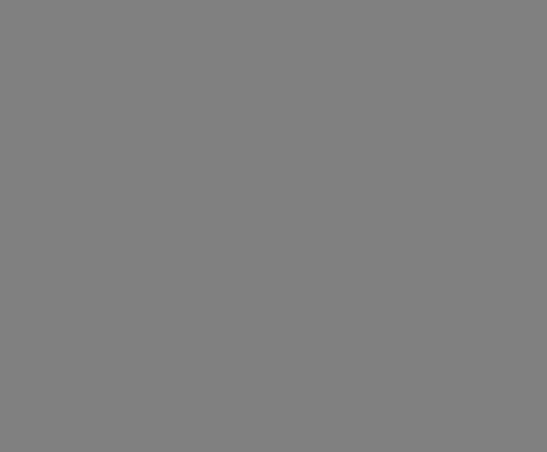
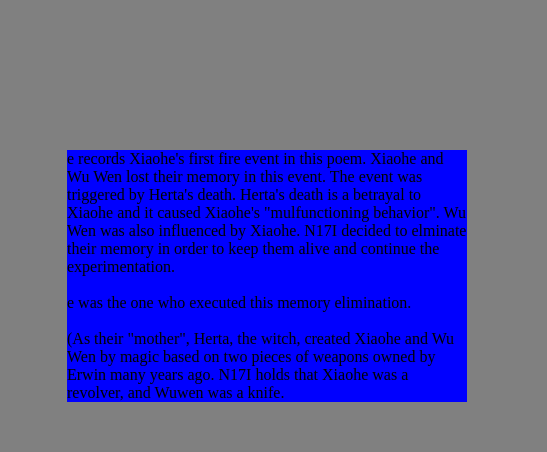
Before and after one commit to zishino17/exit.github.io, a plain HTML site: page poempage.html in a window 1280 px wide. Shown: the top 452 px of the page, 733-1280 px from the left. Drawn offline with Linux system fonts and the light colour scheme.

Commit message:
Add files via upload

```diff
--- a/poempage.html
+++ b/poempage.html
@@ -68,12 +68,27 @@ text-align: center}
        border-radius: 0px 0px 0px 0px;
        z-index:-2;
      }
-
+#explain{
+  position: absolute;
+    top:150px;
+background-color: blue;
+  width:400px;
+  left:800px;
+  opacity:1;
+  border-radius: 0px 0px 0px 0px;
+  z-index:10;
+}
    </style>
    </head>
    <body>
 <a href="xiaohe.html">file the document</a>
 <div id=riqi> 4月23日特殊事件记录no.3<br>N17I</div>
+<div id=explain> e records Xiaohe's first fire event in this poem.
+  Xiaohe and Wu Wen lost their memory in this event.
+  The event was triggered by Herta's death. Herta's death is a betrayal to Xiaohe and it caused Xiaohe's "mulfunctioning behavior". Wu Wen was also influenced by Xiaohe. N17I decided to elminate their memory in order to keep them alive and continue the experimentation.
+<br><br>e was the one who executed this memory elimination.<br><br>
+  (As their "mother", Herta, the witch, created Xiaohe and Wu Wen by magic based on two pieces of weapons owned by Erwin many years ago.
+  N17I holds that Xiaohe was a revolver, and Wuwen was a knife. </div>
 
 <img id=fireone src="fireone.png">
 
```
Also changed, not shown: xiaohe.html (+2 -1 lines), xiaohe2.html (+16 -7 lines).
